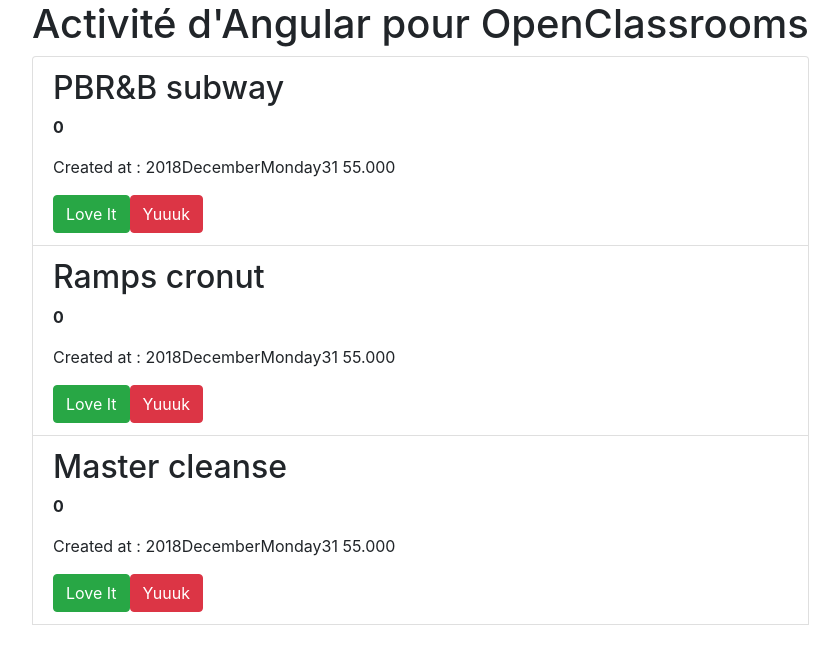
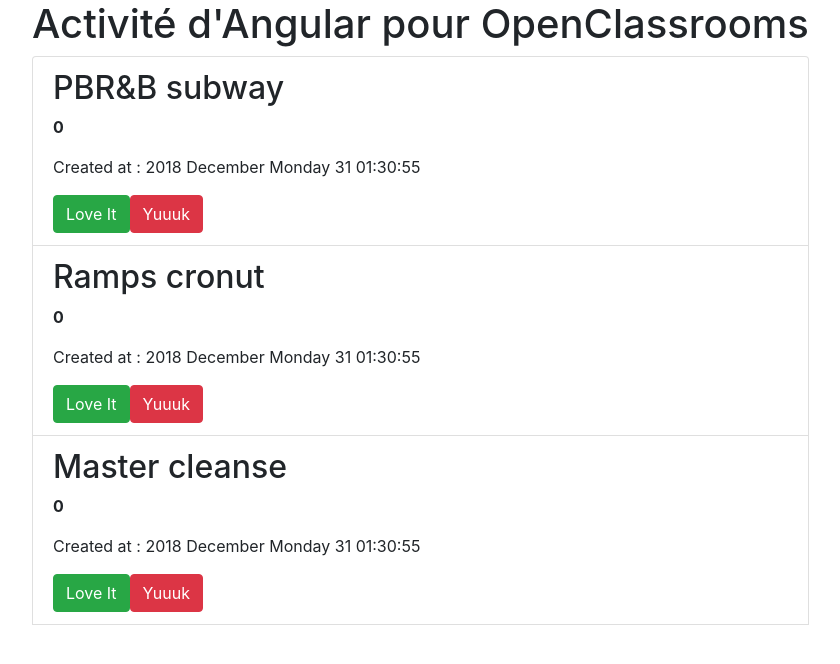
Before and after one commit to Nicolas-Hermet/OpenClassrooms_Angular, an Angular app: page / in a window 1280 px wide. Shown: the top 664 px of the page, without its empty margins (38-878 px from the left). Built offline with nearby package versions, Linux system fonts and the light colour scheme.

Commit message:
Change Date Format and spaces in page

```diff
--- a/src/app/postlist/postlist.component.html
+++ b/src/app/postlist/postlist.component.html
@@ -1,9 +1,9 @@
-<li class="list-group-item" *ngFor='let post of posts' (click)="onSelect(post)">
-    <h2>{{post.title}}</h2>
+<li class="list-group-item" *ngFor='let post of posts'>
+    <h2 (click)="onSelect(post)">{{post.title}}</h2>
     <p><strong>{{post.loveIts}}</strong></p>
-    <p>Created at : {{post.createdAt | date: 'yMMMMEEEEd ss.SSS'}}</p>
+    <p>Created at : {{post.createdAt | date: 'y MMMM EEEE d hh:mm:ss'}}</p>
     <button class='btn btn-success' (click)="onLoveIt(post)">Love It</button>
     <button class="btn btn-danger" (click)="onDontLoveIt(post)"> Yuuuk </button>
 </li>
-
+<br>
 <app-postlistitem [post]="selectedPost"></app-postlistitem >
--- a/src/app/postlistitem/postlistitem.component.html
+++ b/src/app/postlistitem/postlistitem.component.html
@@ -2,5 +2,5 @@
   <h2>{{post.title | uppercase}}: </h2>
   <p>{{post.content}}</p>
   <p><strong>{{post.loveIts}}</strong></p>
-  <p>Created at : {{post.createdAt | date: 'yMMMMEEEEd ss.SSS'}}</p>
+  <p>Created at : {{post.createdAt | date: 'y MMMM EEEE d hh:mm:ss'}}</p>
 </div>
```
